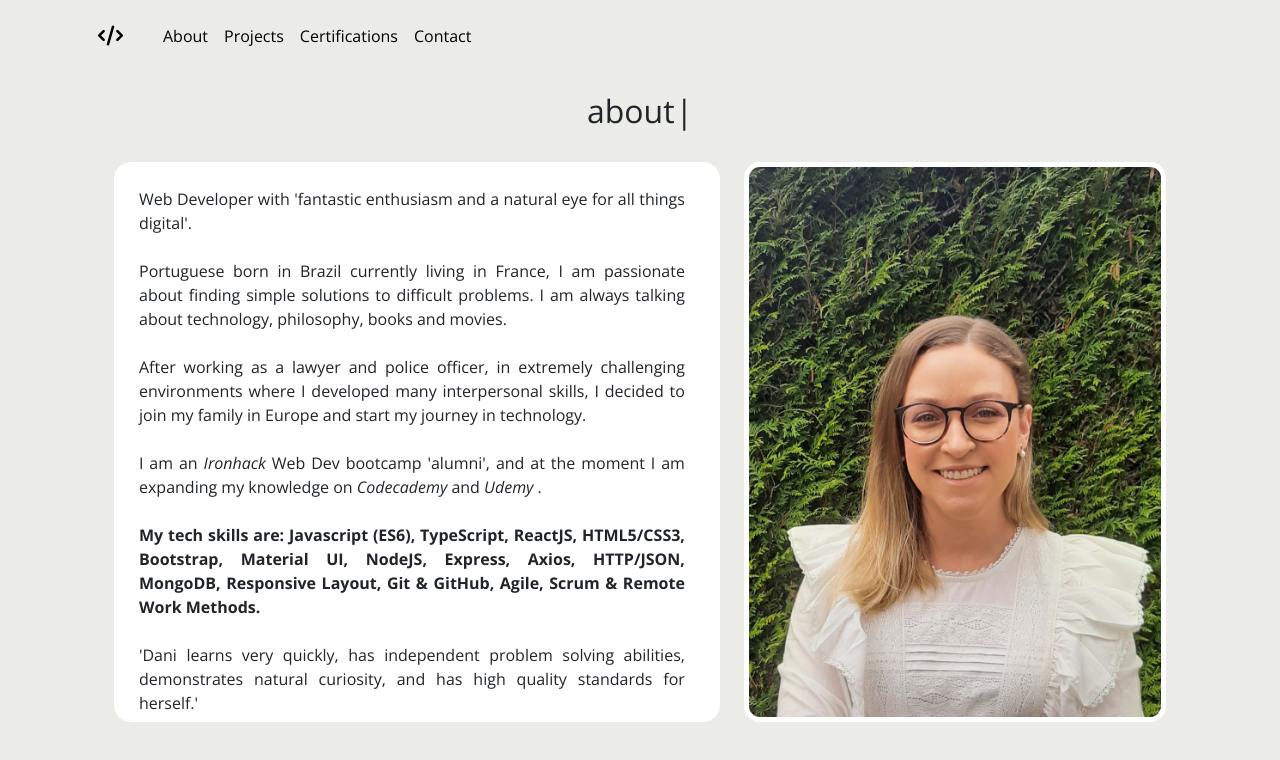
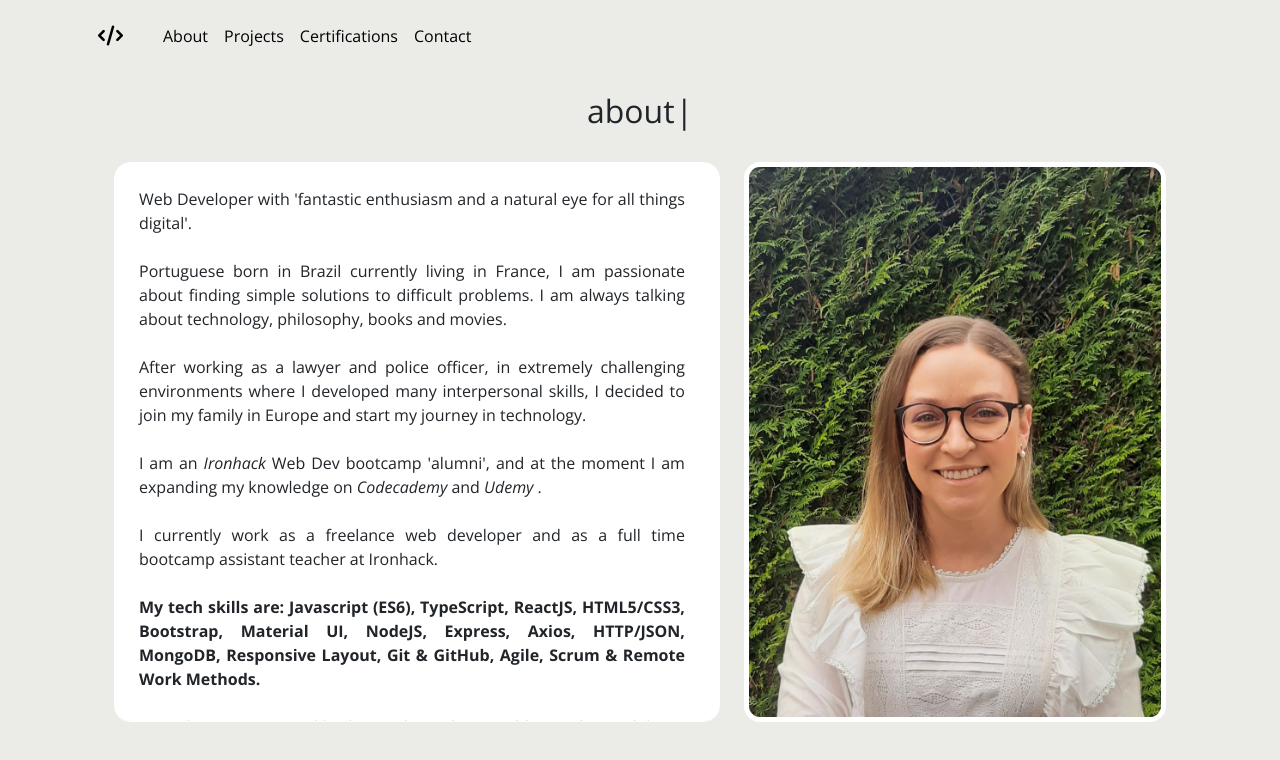
Before and after one commit to daniellenasc/portfolio, a React (Create React App) app: page /about in a window 1280 px wide. Shown: the top 760 px of the page. Built offline with nearby package versions, Linux system fonts and the light colour scheme.

Commit message:
change about text

```diff
--- a/src/pages/About/About.js
+++ b/src/pages/About/About.js
@@ -1,5 +1,5 @@
 import { Container } from "react-bootstrap";
-import Typewriter from 'typewriter-effect';
+import Typewriter from "typewriter-effect";
 import profile from "../../assets/Images/profile.jpg";
 import "./About.css";
 
@@ -11,7 +11,7 @@ export function About() {
           <h2>
             <Typewriter
               options={{
-              strings: ['about'],
+                strings: ["about"],
                 autoStart: true,
                 loop: true,
               }}
@@ -68,6 +68,10 @@ export function About() {
               .
             </p>
             <p>
+              I currently work as a freelance web developer and as a full time
+              bootcamp assistant teacher at Ironhack.
+            </p>
+            <p>
               <b>
                 My tech skills are: Javascript (ES6), TypeScript, ReactJS,
                 HTML5/CSS3, Bootstrap, Material UI, NodeJS, Express, Axios,
```
Lines whose indentation alone changed are shown as unchanged.
